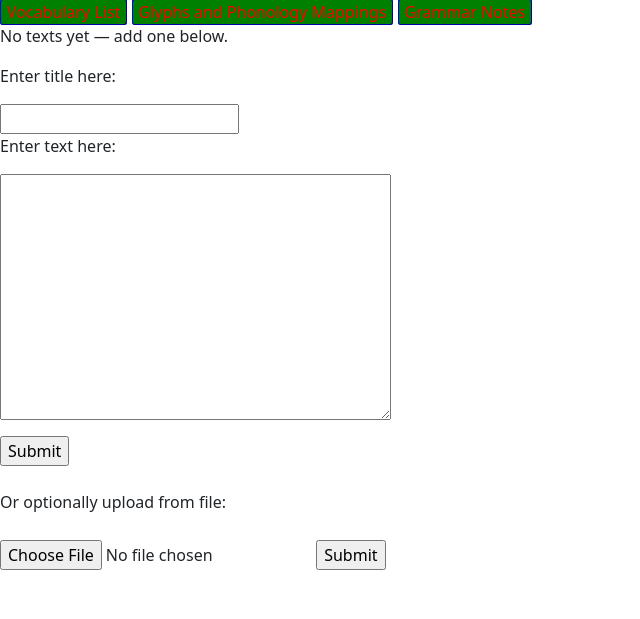
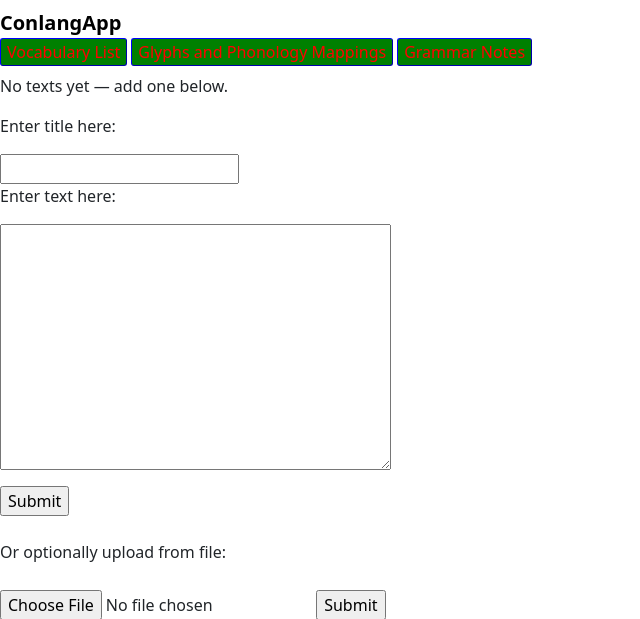
Before and after one commit to MatthewRicci12/conlangwebapp, a Django app: page / in a window 1280 px wide. Shown: the top 619 px of the page, without its empty margins (0-640 px from the left). Run offline with Django 5.2, Linux system fonts and the light colour scheme; data that the repository does not hold is empty.

Commit message:
Tried out navbar template

```diff
--- a/conlangapp/templates/index.html
+++ b/conlangapp/templates/index.html
@@ -19,11 +19,16 @@
 <body>
 
 <!--TABS-->
-<div id="tabs">
-  <a href="{% url 'vocabulary-list' %}" class="button">Vocabulary List</a>
-  <a href="{% url 'phonology-and-glyphs-tab' %}" class="button">Glyphs and Phonology Mappings</a>
-  <a href="{% url 'grammar-tab' %}" class="button">Grammar Notes</a>
-</div>
+<nav class="navbar navbar-expand-md">
+    <div id="tabs">
+        <a href="{% url 'index' %}" class="navbar-brand fw-bold">ConlangApp</a>
+        <div class="navbar-nav flex-row gap-1">
+          <a href="{% url 'vocabulary-list' %}" class="button">Vocabulary List</a>
+          <a href="{% url 'phonology-and-glyphs-tab' %}" class="button">Glyphs and Phonology Mappings</a>
+          <a href="{% url 'grammar-tab' %}" class="button">Grammar Notes</a>
+        </div>
+    </div>
+</nav>
 
 <!--LIST OF TEXTS-->
 <div id="text_list">
```
